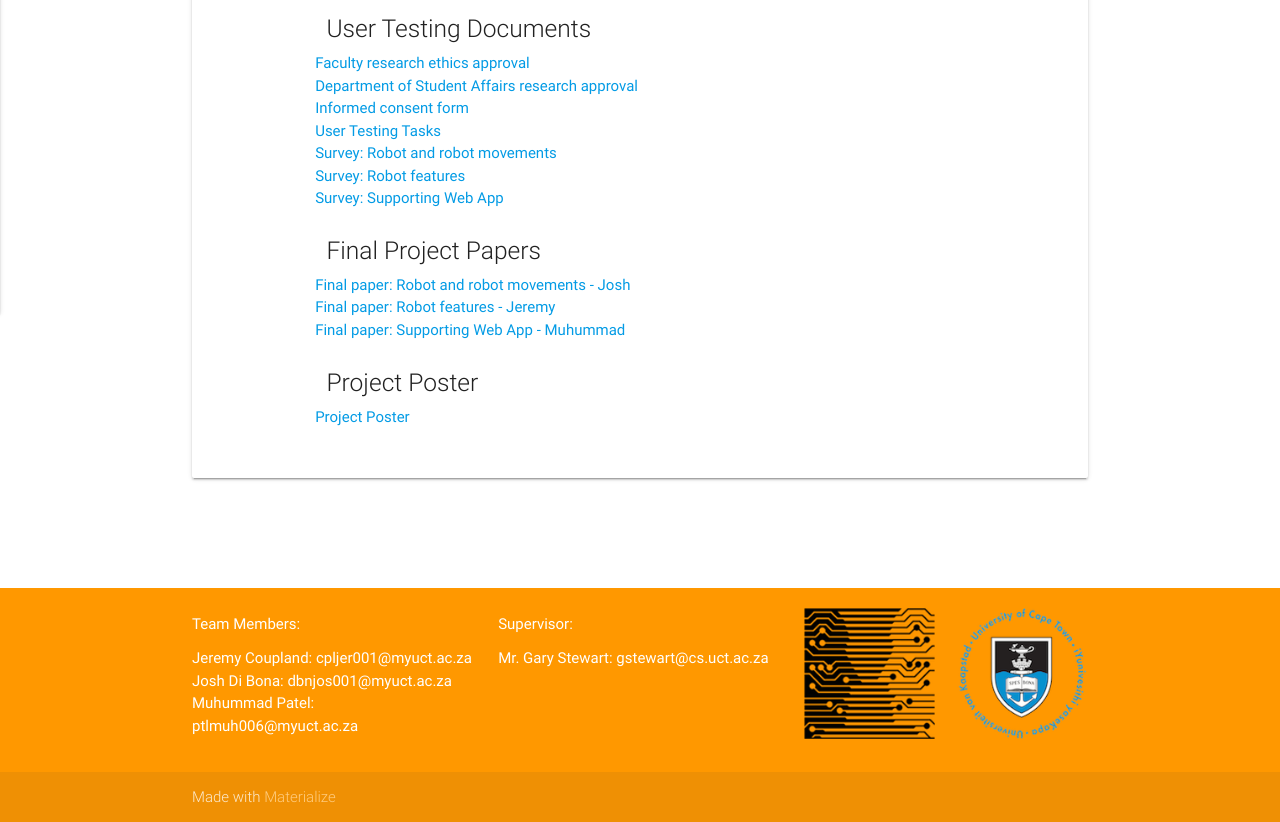
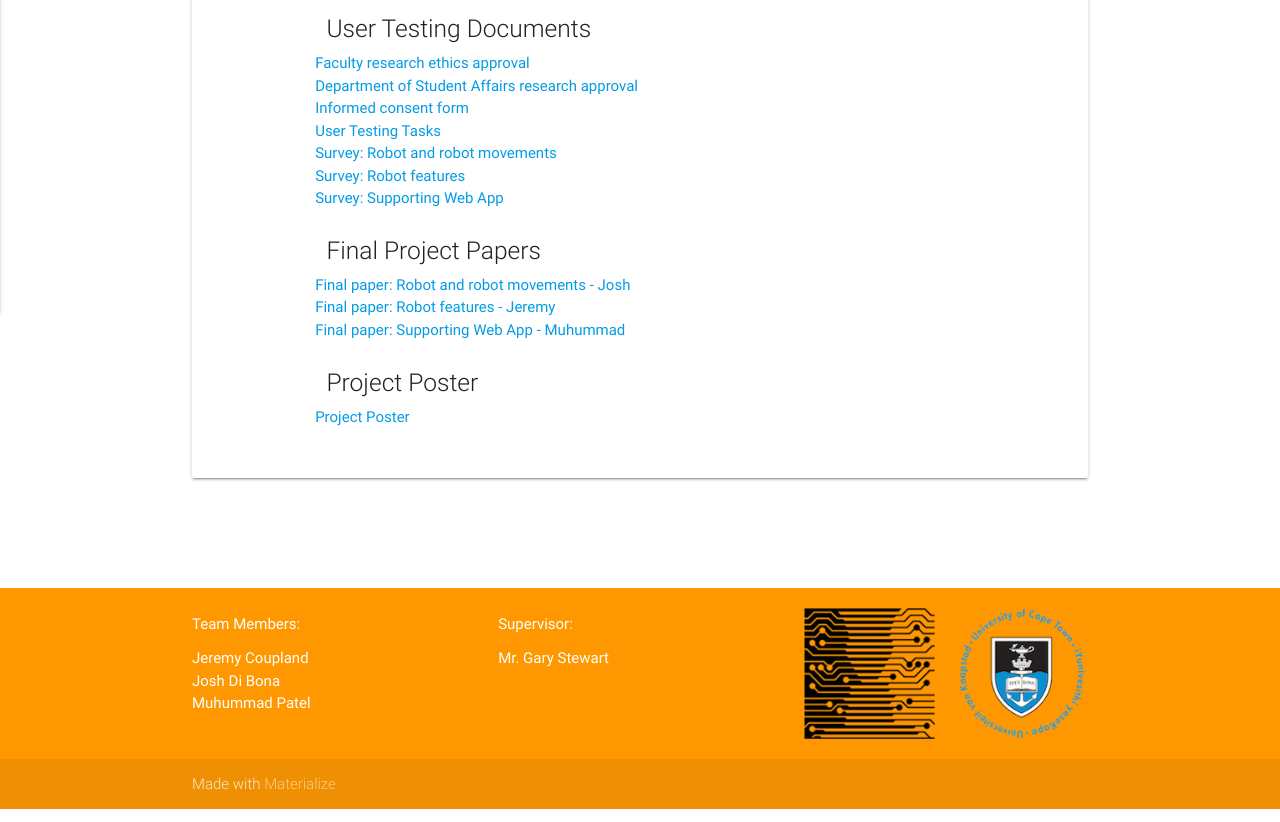
Before and after one commit to muhummadPatel/HonsProjectWebsite, a plain HTML site: page downloads.html in a window 1280 px wide. Shown: the part 547-1369 px from the top of the page. Drawn offline with nearby package versions, Linux system fonts and the light colour scheme.

Commit message:
Remove emails from footer.

```diff
--- a/downloads.html
+++ b/downloads.html
@@ -112,16 +112,16 @@
         <div class="col l4 s12">
           <h6 class="white-text">Team Members:</h6>
           <p class="white-text">
-            Jeremy Coupland: cpljer001@myuct.ac.za <br>
-            Josh Di Bona: dbnjos001@myuct.ac.za <br>
-            Muhummad Patel: ptlmuh006@myuct.ac.za <br>
+            Jeremy Coupland<br>
+            Josh Di Bona<br>
+            Muhummad Patel<br>
           </p>
         </div>
 
         <div class="col l4 s12">
           <h6 class="white-text">Supervisor:</h6>
           <p class="white-text">
-            Mr. Gary Stewart: gstewart@cs.uct.ac.za <br>
+            Mr. Gary Stewart<br>
           </p>
         </div>
 
```
Also changed, not shown: features.html (+4 -4 lines), index.html (+4 -4 lines), robot.html (+4 -4 lines), web_app.html (+4 -4 lines).
